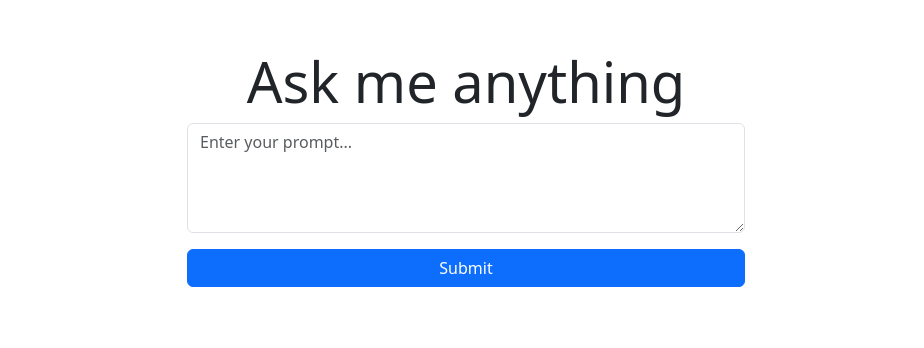
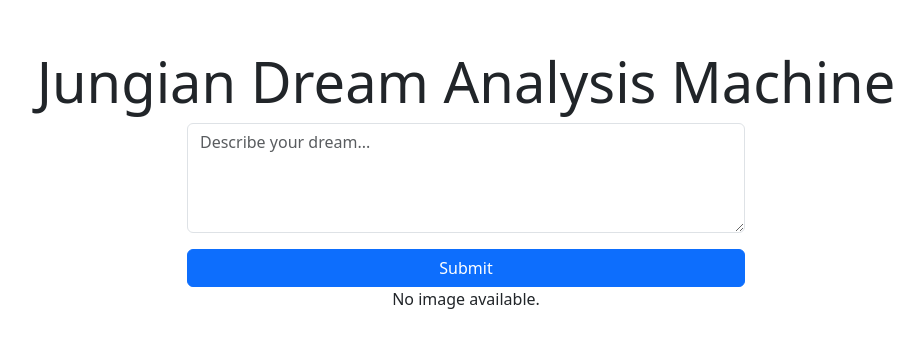
Before and after one commit to cathytham/Cart498-GenAI-A4, a Flask app: page / in a window 1280 px wide. Shown: the top 348 px of the page, without its empty margins (174-1098 px from the left). Run offline with Flask 3, Linux system fonts and the light colour scheme.

Commit message:
Updated index.html to add image_url

```diff
--- a/templates/index.html
+++ b/templates/index.html
@@ -3,15 +3,16 @@
 <head>
     <meta charset="UTF-8">
     <meta name="viewport" content="width=device-width, initial-scale=1.0">
-    <title>Ask me anything</title>
+    <title>Jungian Dream Analysis Machine</title>
     <link href="https://cdn.jsdelivr.net/npm/bootstrap@5.3.3/dist/css/bootstrap.min.css" rel="stylesheet" integrity="sha384-QWTKZyjpPEjISv5WaRU9OFeRpok6YctnYmDr5pNlyT2bRjXh0JMhjY6hW+ALEwIH" crossorigin="anonymous">
+    <link rel="stylesheet" href="style.css"/>
 </head>
 <body>
     <div class="container text-center mt-5">
-        <h1 class="display-4">Ask me anything</h1>
+        <h1 class="display-4">Jungian Dream Analysis Machine</h1>
         <form method="POST" class="mx-auto col-md-8 col-lg-6">
             <div class="mb-3">
-                <textarea name="prompt" rows="4" class="form-control" placeholder="Enter your prompt..."></textarea>
+                <textarea name="prompt" rows="4" class="form-control" placeholder="Describe your dream..."></textarea>
             </div>
             <div class="d-grid">
                 <input type="submit" value="Submit" class="btn btn-primary">
@@ -19,8 +20,14 @@
         </form>
 
         {% if result %}
-            <h3 class="mt-4">Response:</h3>
+            <h3 class="mt-4">Dream Interpretation:</h3>
             <div class="alert alert-secondary">{{ result }}</div>
+        {% endif %}
+        {% if image_url %}
+            <h3 class="mt-4">Visual Interpretation:</h3>
+            <img src="{{ image_url }}" alt="Visual Interpretation" class="img">
+        {% else %}
+            <p>No image available.</p>
         {% endif %}
     </div>
 </body>
```
